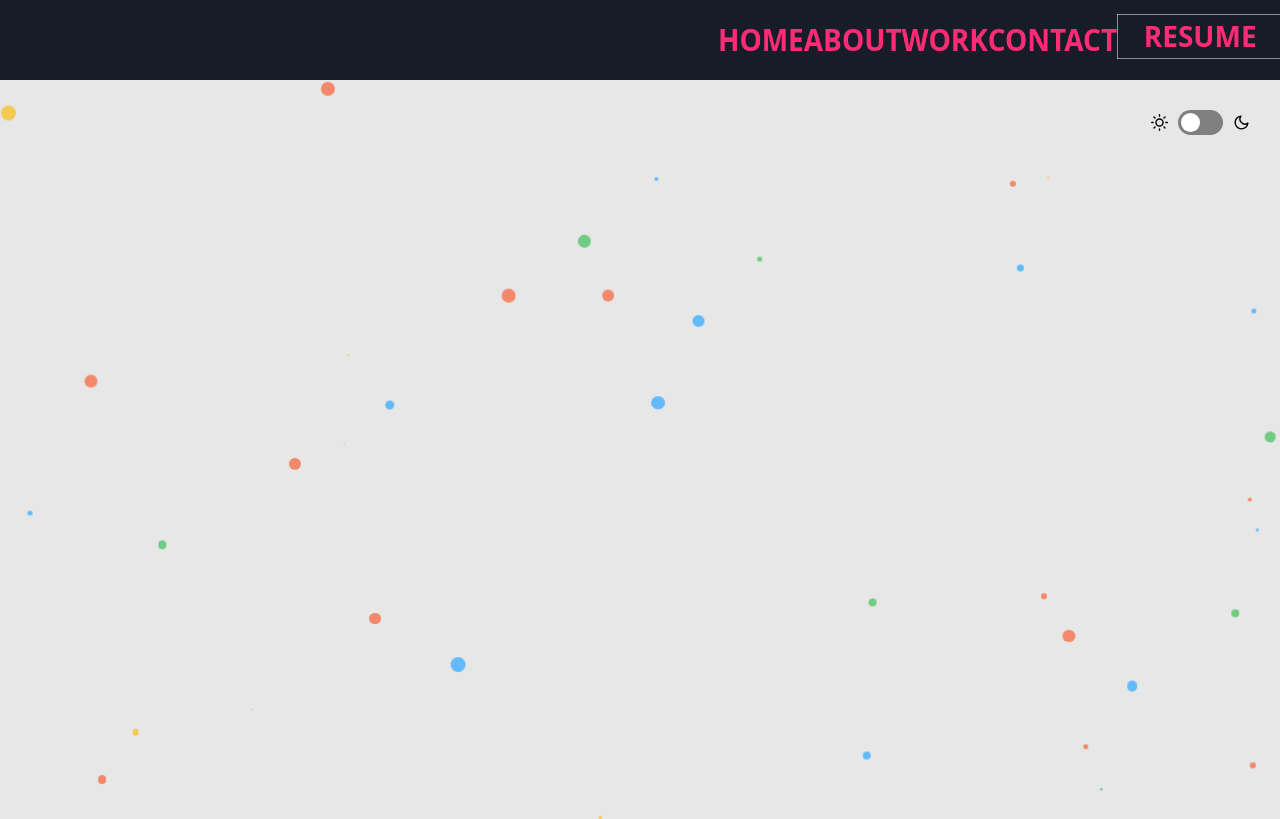
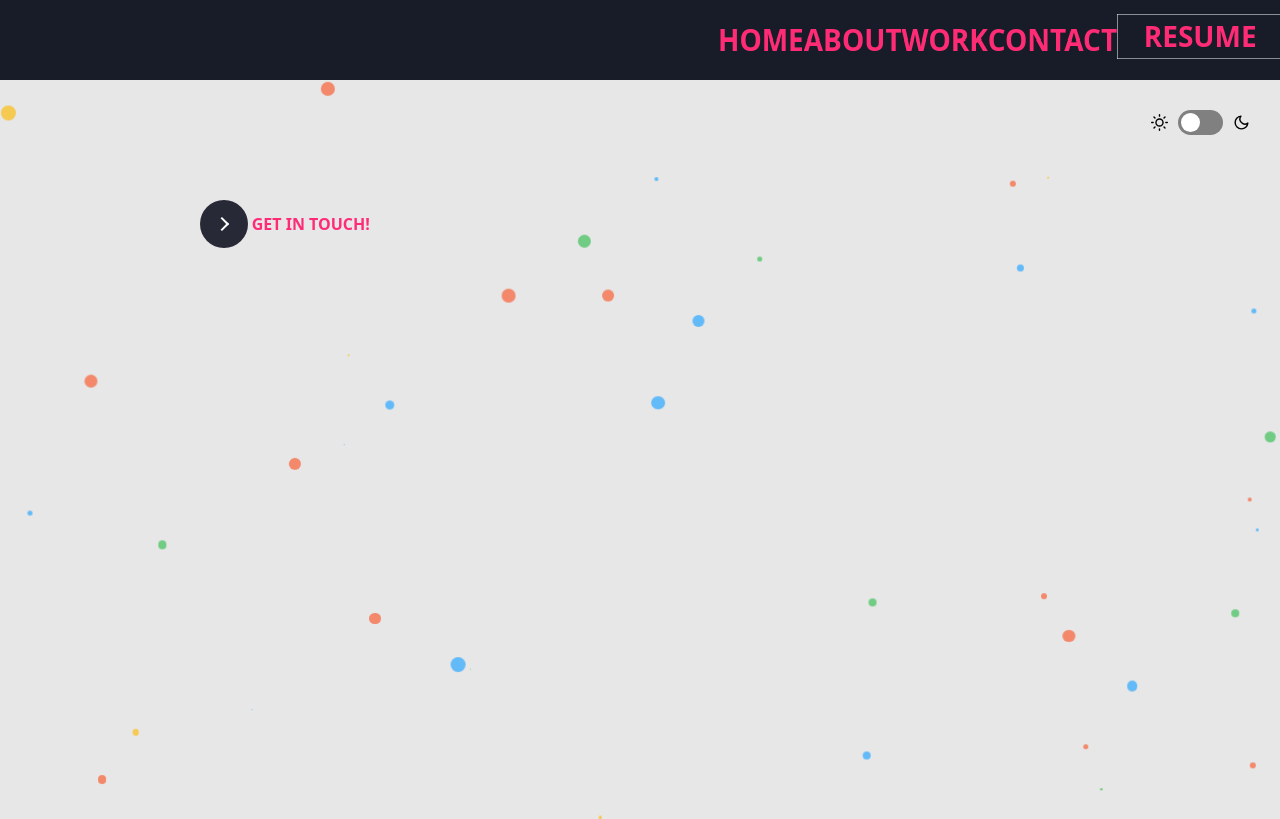
Before and after one commit to VexMihir/VexMihir.github.io, a React (Create React App) app: page / in a window 1280 px wide. Shown: the top 819 px of the page. Built offline with nearby package versions, Linux system fonts and the light colour scheme.

Commit message:
Fixed spacing issues

```diff
--- a/src/App.js
+++ b/src/App.js
@@ -85,6 +85,7 @@
       <div class = "spacer">
       </div>
       <Switch/>
+      <ContactButton/>
 
     </div>
   );
--- a/src/Components/ContactButton.js
+++ b/src/Components/ContactButton.js
@@ -6,9 +6,14 @@
 function ContactButton () {
 
       return (
-        <div class="btn">
-        <div class="button">Get in Touch!</div>
-        </div>
+        <div id="container">
+  <button class="learn-more">
+    <span class="circle" aria-hidden="true">
+      <span class="icon arrow"></span>
+    </span>
+    <span class="button-text">Get in Touch!</span>
+  </button>
+</div>
   );
 }
 
--- a/src/SCSS/_base.scss
+++ b/src/SCSS/_base.scss
@@ -14,10 +14,6 @@
     background: theme.$yellow;
   }
 
-  .spacer {
-    width: 100vw;
-    height: 10px
-  }
 
   html,
   body {
--- a/src/SCSS/_contactButton.scss
+++ b/src/SCSS/_contactButton.scss
@@ -1,58 +1,113 @@
-cb-container {
-    background: linear-gradient(135deg, rgba(85,239,203,1) 0%,rgba(30,87,153,1) 0%,rgba(85,239,203,1) 0%,rgba(91,202,255,1) 100%);
-    color: #f7f7f7;
-    font-family: 'Lato', sans-serif;
-    font-weight: 300;
+@import url('https://fonts.googleapis.com/css?family=Mukta:700');
+
+$bg: #f3f8fa;
+$white: #fff;
+$black: #282936;
+
+@mixin transition($property: all, $duration: 0.45s, $ease: cubic-bezier(0.65,0,.076,1)) {
+  transition: $property $duration $ease;
 }
-  .container {
+
+* {
+  box-sizing: border-box;
+  &::before, &::after {
+    box-sizing: border-box;
+  }
+}
+
+cb-body {
+  font-family: 'Mukta', sans-serif;
+  font-size: 1rem;
+  line-height: 1.5;
   display: flex;
+  align-items: center;
   justify-content: center;
-    align-items: center;
-    align-content: center;
-    flex-wrap: wrap;
-    width: 60vw;
-    max-width: 1200px;
-    margin: 0 auto;
+  margin: 0;
   min-height: 100vh;
+  background: $bg;
 }
-  .button {
-    flex: 1 1 auto;
-    margin: 10px;
-    padding: 20px;
-    border: 2px solid #f7f7f7;
-    text-align: center;
-    text-transform: uppercase;
+
+button {
+  position: fixed;
+  top: 200px;
+  left:200px;
+  display: inline-block;
+  cursor: pointer;
+  outline: none;
+  border: 0;
+  vertical-align: middle;
+  text-decoration: none;
+  background: transparent;
+  padding: 0;
+  font-size: inherit;
+  font-family: inherit;
+  &.learn-more {
+    width: 12rem;
+    height: auto;
+    .circle {
+      @include transition(all, 0.45s, cubic-bezier(0.65,0,.076,1));
       position: relative;
-    overflow:hidden;
-    transition: .3s;
-    &:after {
+      display: block;
+      margin: 0;
+      width: 3rem;
+      height: 3rem;
+      background: $black;
+      border-radius: 1.625rem;
+      .icon {
+        @include transition(all, 0.45s, cubic-bezier(0.65,0,.076,1));
         position: absolute;
-      transition: .3s;
+        top: 0;
+        bottom: 0;
+        margin: auto;
+        background: $white;
+        &.arrow {
+          @include transition(all, 0.45s, cubic-bezier(0.65,0,.076,1));
+          left: 0.625rem;
+          width: 1.125rem;
+          height: 0.125rem;
+          background: none;
+          &::before {
+            position: absolute;
             content: '';
-      width: 0;
-      left: 50%;
-      bottom: 0;
-      height: 3px;
-      background: #f7f7f7;
-    }
-    &:nth-of-type(1):after {
-      height: 120%;
-      left: -10%;
-      transform: skewX(15deg);
-      z-index: -1;
-    }
-    &:hover {
-      cursor: pointer;
-      &:after {
-        width: 100%;
-        left: 0;
-      }
-      &:nth-of-type(1) {
-        color: #5bcaff;
-      }
-      &:nth-of-type(1):after {
-        left: -10%;
-        width: 120%;
+            top: -0.25rem;
+            right: 0.0625rem;
+            width: 0.625rem;
+            height: 0.625rem;
+            border-top: 0.125rem solid #fff;
+            border-right: 0.125rem solid #fff;
+            transform: rotate(45deg);
           }
         }
       }
+    }
+    .button-text {
+      @include transition(all, 0.45s, cubic-bezier(0.65,0,.076,1));
+      position: absolute;
+      top: 0;
+      left: 0;
+      right: 0;
+      bottom: 0;
+      padding: 0.75rem 0;
+      margin: 0 0 0 1.85rem;
+      color: #FF2C75;
+      font-weight: 700;
+      line-height: 1.6;
+      text-align: center;
+      text-transform: uppercase;
+    }
+  }
+  &:hover {
+    .circle {
+      width: 100%;
+      .icon {
+        &.arrow {
+        background: $white;
+        transform: translate(1rem, 0);
+        }
+      }
+    }
+    .button-text {
+      color: $white;
+    }
+  }
+}
```
Lines whose indentation alone changed are shown as unchanged.
